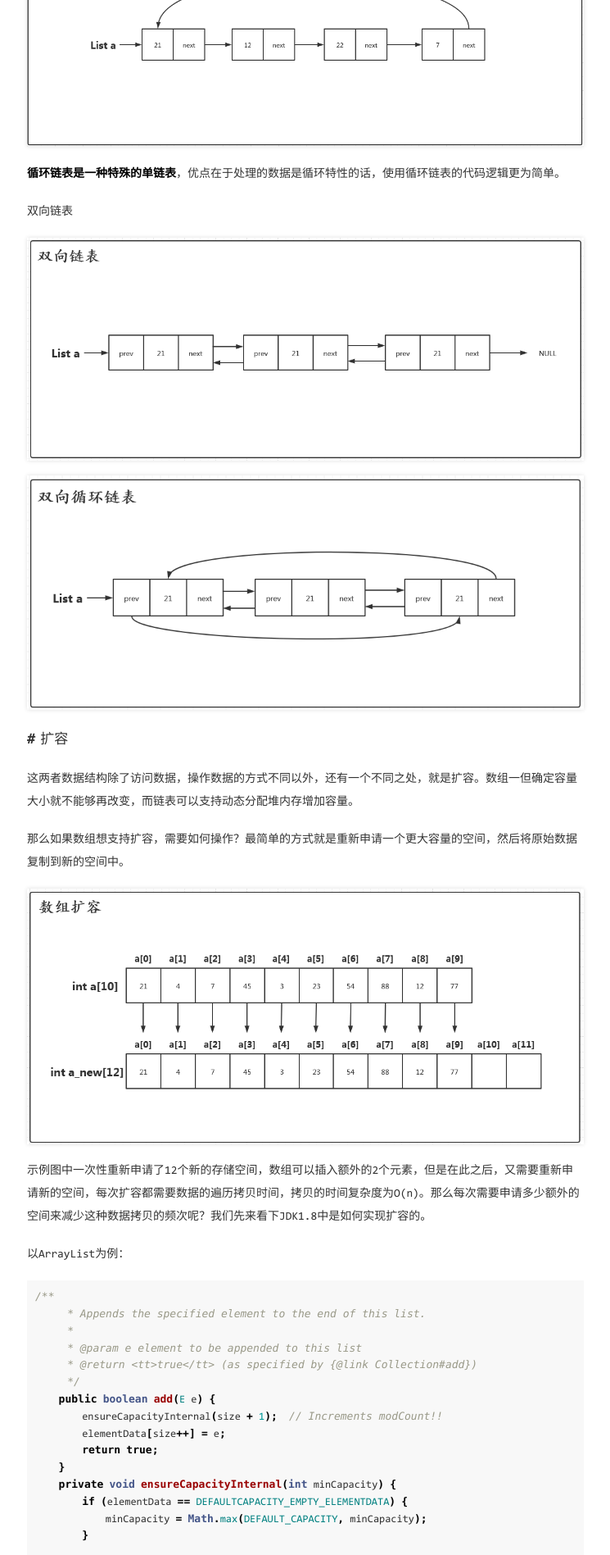
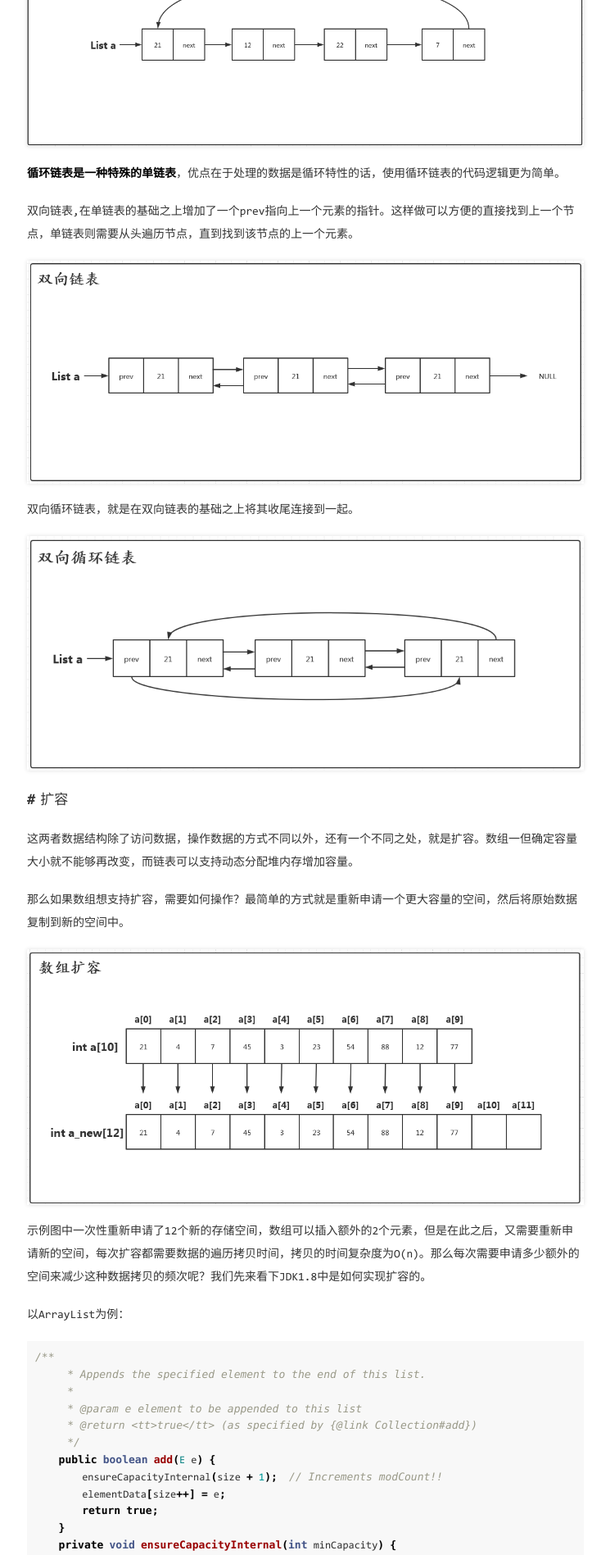
Before and after one commit to LJpgr/LJpgr.github.io, a Jekyll site: the page built from _posts/2021-05-22-1.0数据结构与算法_基础.md, in a window 1280 px wide. Shown: the part 3524-5421 px from the top of the page at 82% size, without its empty margins (267-1012 px from the left). Built offline with Jekyll 4.4.1, drawn with Linux system fonts in a browser that asks for light colours; the table of contents is made by our own code.

Commit message:
commit blog

```diff
--- a/_posts/2021-05-22-1.0数据结构与算法_基础.md
+++ b/_posts/2021-05-22-1.0数据结构与算法_基础.md
@@ -71,13 +71,13 @@ toc: true
 
 **循环链表是一种特殊的单链表**，优点在于处理的数据是循环特性的话，使用循环链表的代码逻辑更为简单。
 
-双向链表
+双向链表,在单链表的基础之上增加了一个prev指向上一个元素的指针。这样做可以方便的直接找到上一个节点，单链表则需要从头遍历节点，直到找到该节点的上一个元素。
 
 ![](/posts/2021/05/22/list_double.png)
 
+双向循环链表，就是在双向链表的基础之上将其收尾连接到一起。
+
 ![](/posts/2021/05/22/list_double_cycle.png)
-
-
 
 ## 扩容
 
```
Also changed, not shown: 12 other files.
